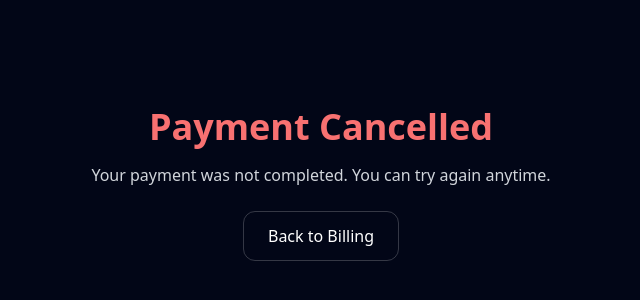
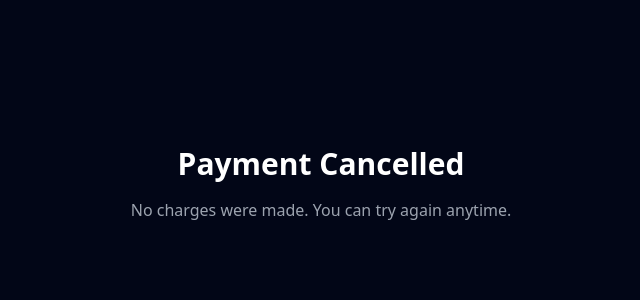
Before and after one commit to chetanshrm83/resultifytechnologies, a Next.js app: page /cancel in a window 1280 px wide. Shown: the part 216-516 px from the top of the page, without its empty margins (319-959 px from the left). Built offline with nearby package versions, Linux system fonts and the light colour scheme.

Commit message:
Update page.tsx

```diff
--- a/app/cancel/page.tsx
+++ b/app/cancel/page.tsx
@@ -1,23 +1,12 @@
-import Link from "next/link";
-
 export default function CancelPage() {
   return (
-    <main className="min-h-screen flex items-center justify-center text-center p-8">
-      <div className="max-w-xl">
-        <h1 className="text-4xl font-bold text-red-400 mb-4">
-          Payment Cancelled
-        </h1>
-        <p className="text-gray-300 mb-6">
-          Your payment was not completed. You can try again anytime.
+    <div className="min-h-screen flex items-center justify-center text-center">
+      <div>
+        <h1 className="text-3xl font-bold mb-4">Payment Cancelled</h1>
+        <p className="text-gray-400">
+          No charges were made. You can try again anytime.
         </p>
-
-        <Link
-          href="/client/billing"
-          className="inline-block px-6 py-3 rounded-xl border border-white/20 hover:bg-white/10 transition"
-        >
-          Back to Billing
-        </Link>
       </div>
-    </main>
+    </div>
   );
 }
```
